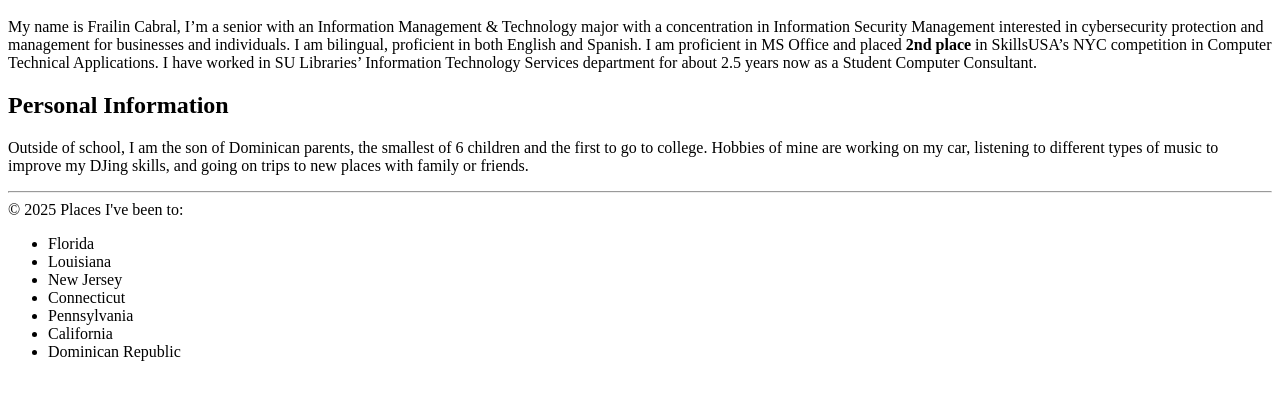
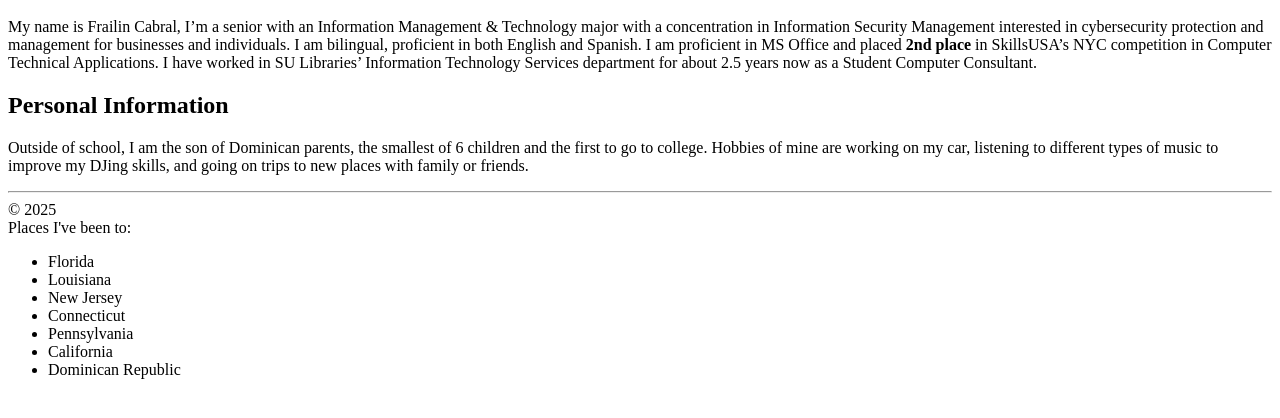
Before and after one commit to frcabral-su/ist263, a plain HTML site: page lab02/cabral-bio.html in a window 1280 px wide. Shown: the part 48-466 px from the top of the page. Drawn offline with Linux system fonts and the light colour scheme.

Commit message:
Update cabral-bio.html

```diff
--- a/lab02/cabral-bio.html
+++ b/lab02/cabral-bio.html
@@ -22,7 +22,7 @@
         friends.
     </p>
     <hr>
-    &copy; 2025
+    &copy; 2025 <br>
     Places I've been to:
     <ul>
         <li>Florida</li>
```
